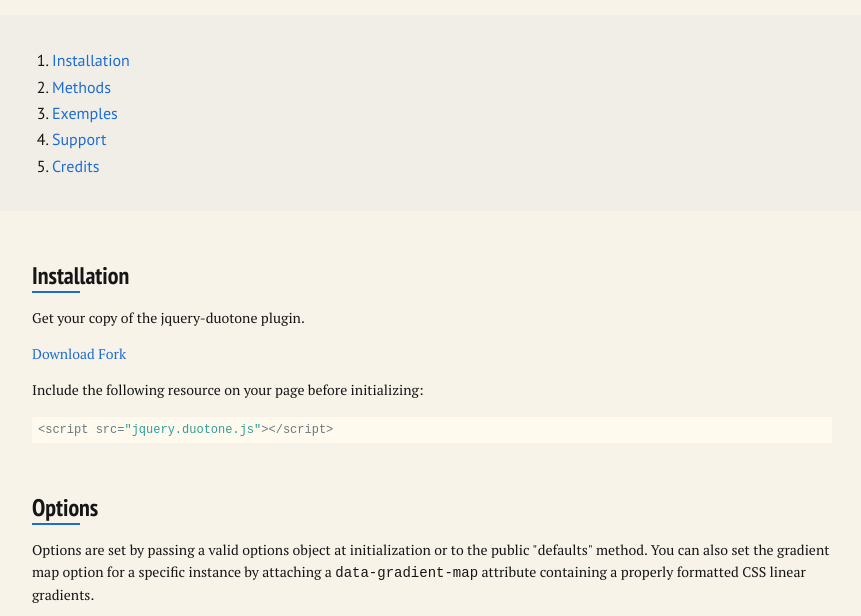
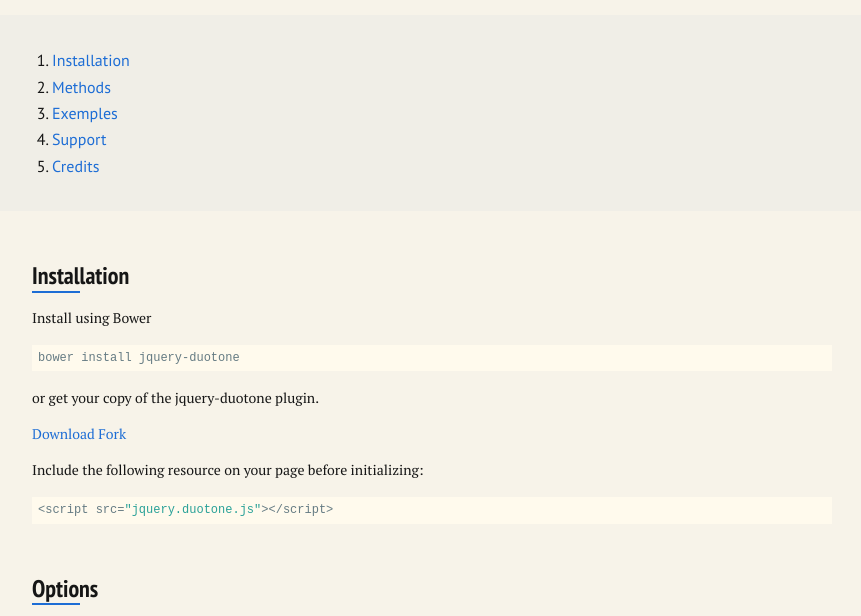
Before and after one commit to fabricelejeune/jquery-duotone, a plain HTML site: page index.html in a window 1280 px wide. Shown: the part 155-771 px from the top of the page, without its empty margins (208-1069 px from the left). Drawn offline with nearby package versions, Linux system fonts and the light colour scheme.

Commit message:
add bower instruction

```diff
--- a/index.html
+++ b/index.html
@@ -44,7 +44,9 @@
 
     <main class="content">
       <h2 id="installation">Installation</h2>
-      <p>Get your copy of the jquery-duotone plugin.</p>
+      <p>Install using Bower</p>
+      <pre><code>bower install jquery-duotone</code></pre>
+      <p>or get your copy of the jquery-duotone plugin.</p>
       <p>
         <a class="github-button" href="https://github.com/fabricelejeune/jquery-duotone/archive/master.zip" data-icon="octicon-cloud-download" data-style="mega">Download</a>
         <a class="github-button" href="https://github.com/fabricelejeune/jquery-duotone" data-icon="octicon-git-branch" data-count-href="/fabricelejeune/jquery-duotone/network" data-style="mega" data-count-api="/repos/fabricelejeune/jquery-duotone#forks_count">Fork</a>
```
